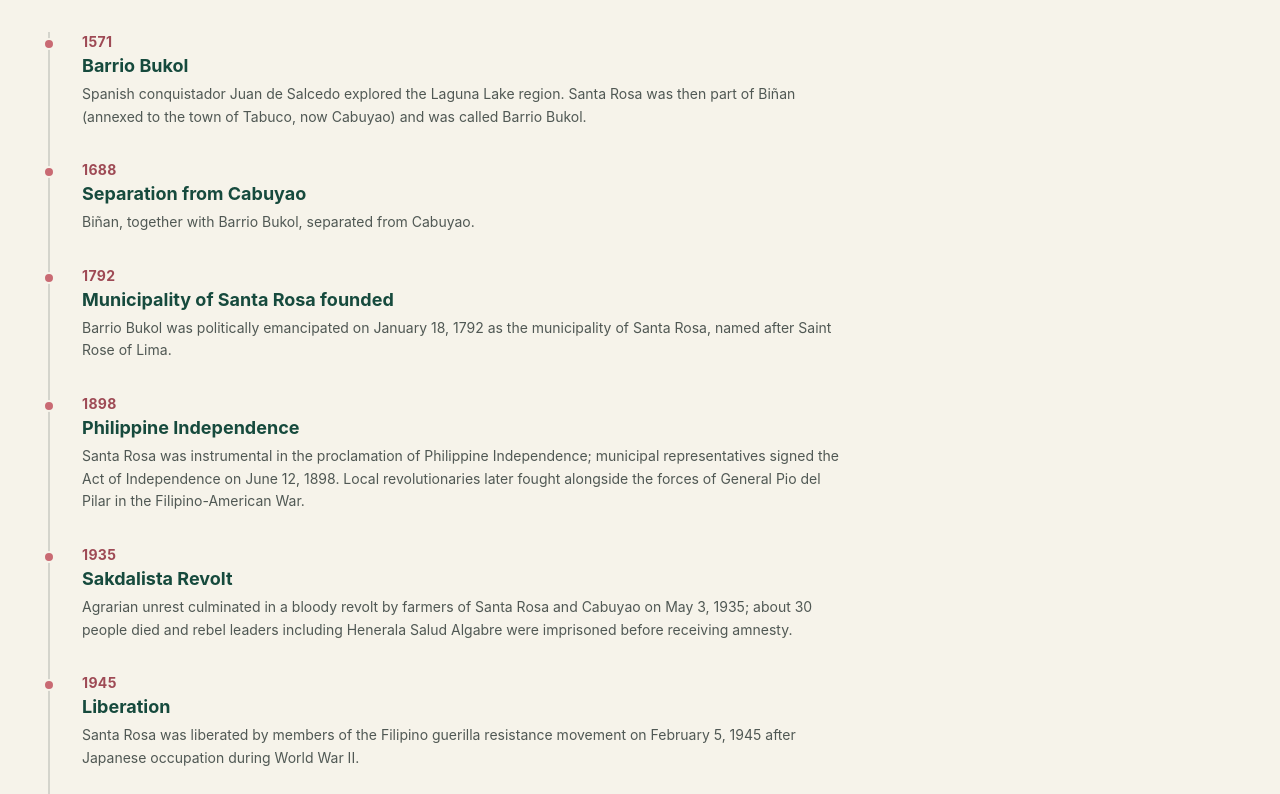
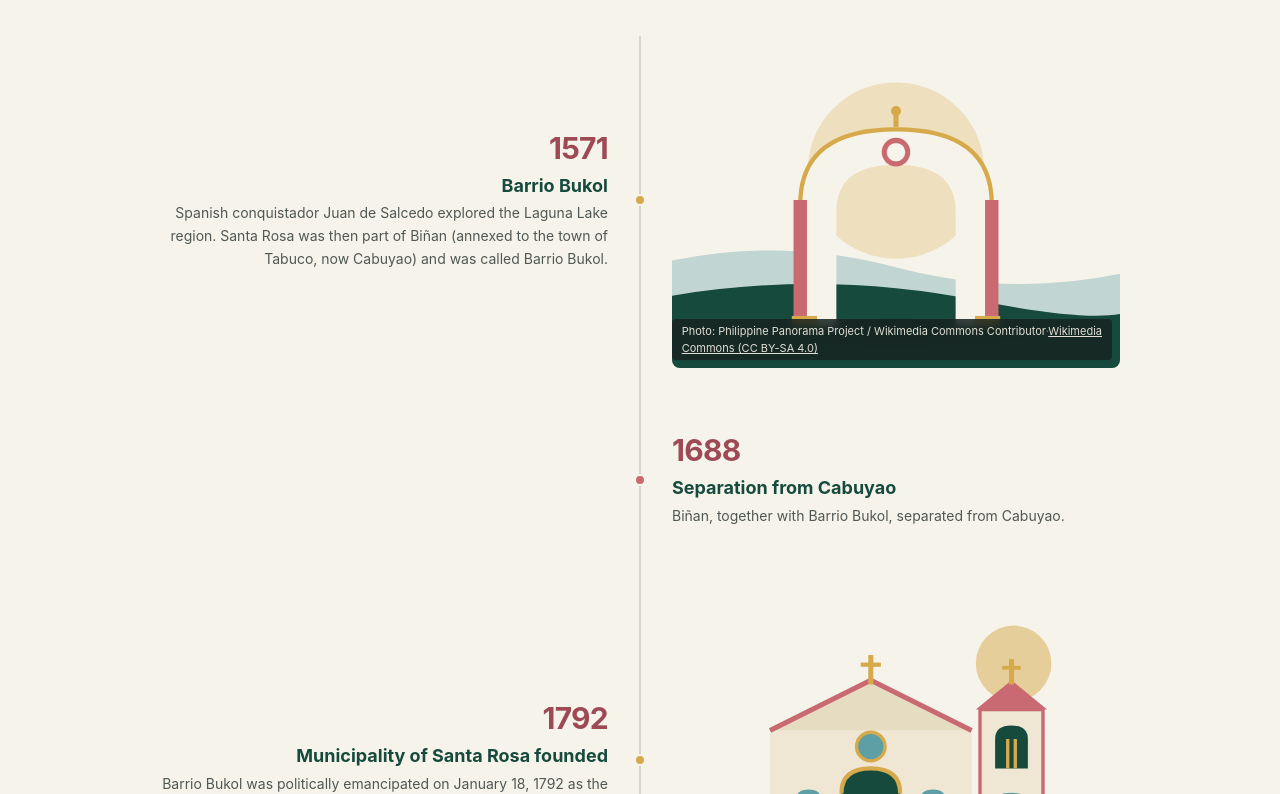
Before and after one commit to jericizon/bettersantarosacity, a Nuxt app: page / in a window 1280 px wide. Shown: the part 3426-4220 px from the top of the page. Built offline with nearby package versions, Linux system fonts and the light colour scheme.

Commit message:
feat(civic): restyle timeline as editorial magazine layout with landmark images

```diff
--- a/components/civic/Timeline.vue
+++ b/components/civic/Timeline.vue
@@ -1,25 +1,81 @@
 <script setup lang="ts">
+import { computed } from 'vue'
+import mediaData from '~/data/media.json'
+import CivicImage from '~/components/media/CivicImage.vue'
+import type { MediaItem } from '~/types/civic'
+
 interface TimelineItem {
   year: string
   title: string
   description: string
 }
 
-defineProps<{
+const props = defineProps<{
   items: TimelineItem[]
 }>()
+
+// media.json is validated against MediaItemSchema by media-schema.spec.ts;
+// the JSON import widens `category` to string, so assert the type once here.
+const media = mediaData as MediaItem[]
+
+// Landmark imagery pinned to pivotal years (Spec §14 — magazine timeline).
+// Entries without a landmark stay text-only: deliberate editorial whitespace.
+const landmarkByYear: Record<string, string> = {
+  '1571': 'santa-rosa-arch', // Barrio Bukol — arch at the historic boundary
+  '1792': 'santa-rosa-church', // founding — the 1792 parish church
+  '1945': 'cuartel-santo-domingo', // Liberation — the Spanish-era barracks
+  '2004': 'santa-rosa-cityhall', // cityhood — seat of city government
+  '2025': 'nuvali-lake' // Nuvali civic-complex MOU — the eco-corridor
+}
+
+const entries = computed(() =>
+  props.items.map(item => ({
+    ...item,
+    landmark: media.find(m => m.id === landmarkByYear[item.year])
+  }))
+)
 </script>
 
 <template>
-  <ol class="relative ml-2 space-y-8 border-l-2 border-charcoal/15 sm:ml-4">
-    <li v-for="item in items" :key="`${item.year}-${item.title}`" class="relative pl-8">
+  <!-- Continuous rule via pseudo-element (ol may only contain li children):
+       left rail on mobile, centered spine on md+ -->
+  <ol
+    class="relative space-y-12 md:space-y-16 before:absolute before:top-1 before:bottom-1 before:left-1.5 before:w-0.5 before:-translate-x-1/2 before:rounded-full before:bg-charcoal/15 before:content-[''] md:before:left-1/2"
+  >
+    <li
+      v-for="(entry, i) in entries"
+      :key="`${entry.year}-${entry.title}`"
+      class="relative pl-8 md:grid md:grid-cols-2 md:items-center md:gap-x-16 md:pl-0"
+    >
+      <!-- Era marker on the spine; heritage-gold marks entries with landmark imagery -->
       <span
         aria-hidden="true"
-        class="absolute -left-[7px] top-1.5 h-3 w-3 rounded-full border-2 border-parchment bg-rose-accent"
+        :class="[
+          'absolute left-1.5 top-2.5 h-3 w-3 -translate-x-1/2 rounded-full border-2 border-parchment md:left-1/2 md:top-1/2 md:-translate-y-1/2',
+          entry.landmark ? 'bg-heritage-gold' : 'bg-rose-accent'
+        ]"
       />
-      <p class="font-serif text-sm font-bold tracking-wide text-rose-accent-dark">{{ item.year }}</p>
-      <h3 class="mt-0.5 font-serif text-lg font-bold leading-snug text-laguna-green">{{ item.title }}</h3>
-      <p class="mt-1 max-w-3xl text-sm leading-relaxed text-charcoal/75">{{ item.description }}</p>
+      <div
+        :class="i % 2 === 0
+          ? 'md:col-start-1 md:justify-self-end md:text-right'
+          : 'md:col-start-2 md:justify-self-start'"
+        class="md:max-w-md"
+      >
+        <p class="font-serif text-2xl font-bold leading-none tracking-tight text-rose-accent-dark md:text-3xl">
+          {{ entry.year }}
+        </p>
+        <h3 class="mt-2 font-serif text-lg font-bold leading-snug text-laguna-green">{{ entry.title }}</h3>
+        <p class="mt-1 text-sm leading-relaxed text-charcoal/75">{{ entry.description }}</p>
+      </div>
+      <div
+        v-if="entry.landmark"
+        :class="i % 2 === 0
+          ? 'md:col-start-2 md:justify-self-start'
+          : 'md:col-start-1 md:justify-self-end'"
+        class="mt-5 w-full md:row-start-1 md:mt-0 md:max-w-md"
+      >
+        <CivicImage :media="entry.landmark" aspect-ratio="4 / 3" />
+      </div>
     </li>
   </ol>
 </template>
```
